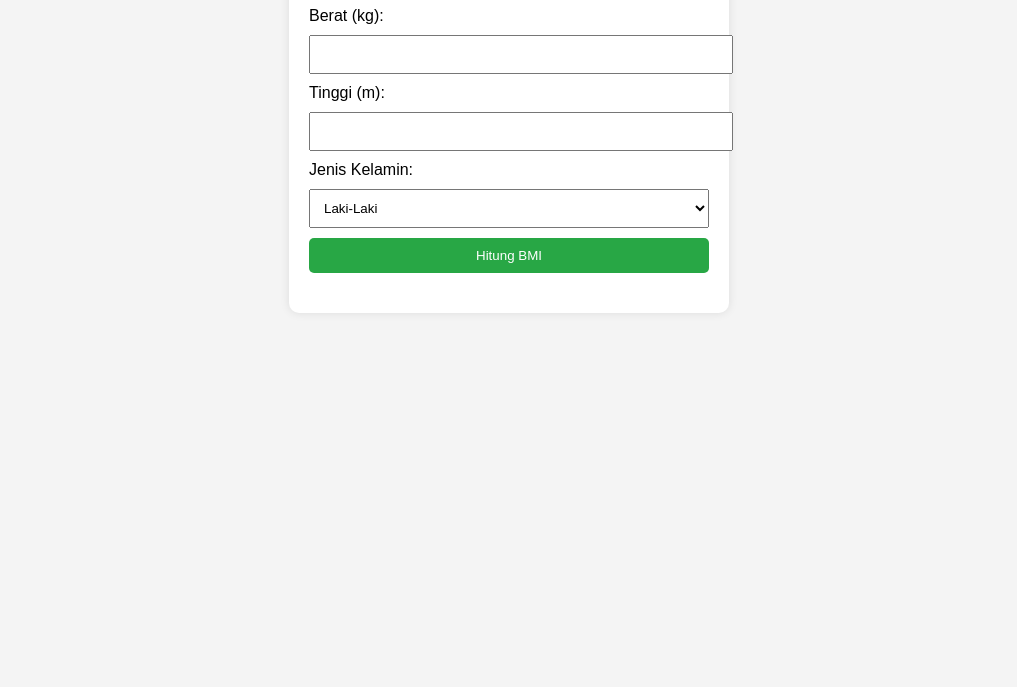
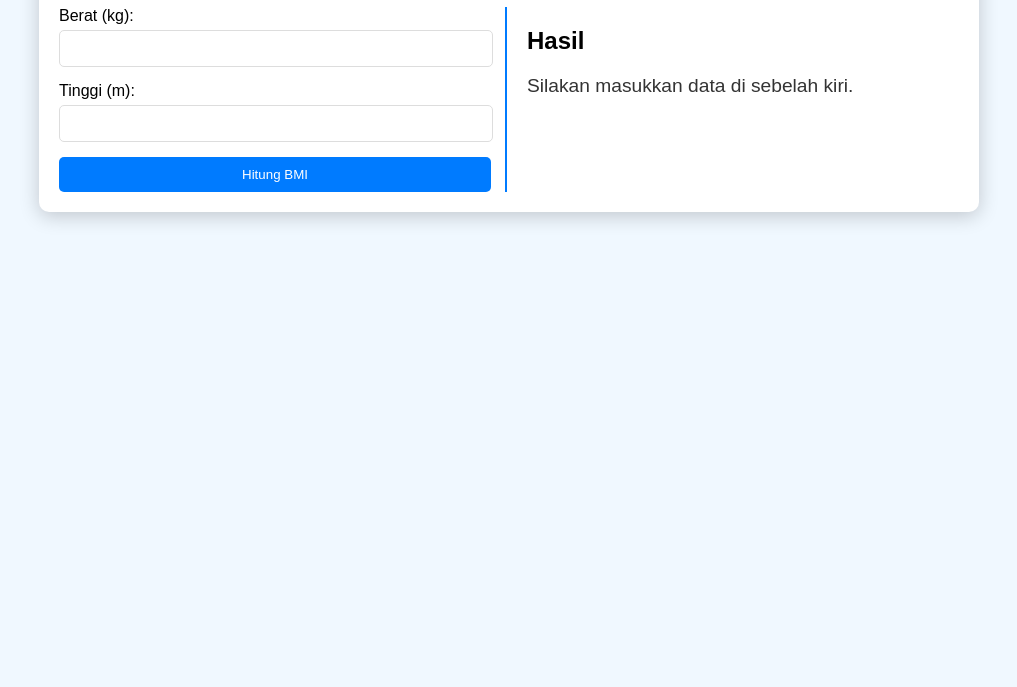
Before and after one commit to revou-fundamental-course/25-nov-24-owenhutabarat, a plain HTML site: page index.html in a window 1280 px wide. Shown: the part 113-800 px from the top of the page, without its empty margins (131-1148 px from the left). Drawn offline with Linux system fonts and the light colour scheme; files that its build step writes are made by us from their sources; files whose address does not match are found by name.

Commit message:
create index script dan style css

```diff
--- a/index.html
+++ b/index.html
@@ -9,23 +9,25 @@
 <body>
     <div class="container">
         <h1>Kalkulator BMI</h1>
+        <div class="content">
+            <div class="form-container">
                 <form id="bmiForm">
+                    <div class="input-group">
                         <label for="weight">Berat (kg):</label>
                         <input type="number" id="weight" required>
-
+                    </div>
+                    <div class="input-group">
                         <label for="height">Tinggi (m):</label>
                         <input type="number" id="height" step="0.01" required>
-
-            <label for="gender">Jenis Kelamin:</label>
-            <select id="gender" required>
-                <option value="male">Laki-Laki</option>
-                <option value="female">Wanita</option>
-            </select>
-
+                    </div>
                     <button type="submit">Hitung BMI</button>
                 </form>
-
-        <div id="result"></div>
+            </div>
+            <div class="result-container">
+                <h2>Hasil</h2>
+                <div id="result">Silakan masukkan data di sebelah kiri.</div>
+            </div>
+        </div>
     </div>
 
     <script src="js/script.js"></script>
--- a/script.js
+++ b/script.js
@@ -1,27 +1,20 @@
-// Mendapatkan elemen dari DOM
 const bmiForm = document.getElementById('bmiForm');
 const resultDiv = document.getElementById('result');
 
-// Menangani pengiriman formulir
 bmiForm.addEventListener('submit', function(event) {
-    event.preventDefault(); // Mencegah pengiriman formulir standar
+    event.preventDefault();
 
-    // Mengambil nilai dari input
     const weight = parseFloat(document.getElementById('weight').value);
     const height = parseFloat(document.getElementById('height').value);
-    const gender = document.getElementById('gender').value;
 
-    // Validasi input
     if (weight <= 0 || height <= 0) {
         resultDiv.innerHTML = "Silakan masukkan berat dan tinggi yang valid.";
         return;
     }
 
-    // Menghitung BMI
     const bmi = weight / (height * height);
     let category;
 
-    // Menentukan kategori BMI
     if (bmi < 18.5) {
         category = "Kekurangan berat badan";
     } else if (bmi >= 18.5 && bmi < 24.9) {
@@ -32,6 +25,5 @@ bmiForm.addEventListener('submit', function(event) {
         category = "Kegemukan (Obesitas)";
     }
 
-    // Menampilkan hasil
-    resultDiv.innerHTML = `BMI Anda adalah ${bmi.toFixed(2)} (${category}) untuk ${gender === 'male' ? 'Laki-Laki' : 'Wanita'}.`;
+    resultDiv.innerHTML = `BMI Anda adalah <strong>${bmi.toFixed(2)}</strong> (${category}).`;
 });
--- a/style.css
+++ b/style.css
@@ -1,48 +1,64 @@
 body {
     font-family: Arial, sans-serif;
-    background-color: #f4f4f4;
+    background-color: #f0f8ff;
     margin: 0;
     padding: 20px;
 }
 
 .container {
-    max-width: 400px;
+    max-width: 900px;
     margin: auto;
     background: white;
     padding: 20px;
     border-radius: 10px;
-    box-shadow: 0 0 10px rgba(0, 0, 0, 0.1);
+    box-shadow: 0 4px 20px rgba(0, 0, 0, 0.2);
 }
 
 h1 {
     text-align: center;
 }
 
-label {
-    margin-top: 10px;
+.content {
+    display: flex;
+    justify-content: space-between;
 }
 
-input, select {
-    width: 100%;
+.form-container, .result-container {
+    width: 48%;
+}
+
+.input-group {
+    margin-bottom: 15px;
+}
+
+label {
+    display: block;
+    margin-bottom: 5px;
+}
+
+input {
+    width: calc(100% - 20px);
     padding: 10px;
-    margin: 10px 0;
+    border: 1px solid #ddd;
+    border-radius: 5px;
 }
 
 button {
     width: 100%;
     padding: 10px;
-    background-color: #28a745;
+    background-color: #007bff;
     color: white;
     border: none;
     border-radius: 5px;
-    cursor: pointer;
 }
 
-button:hover {
-    background-color: #218838;
+.result-container {
+    border-left: 2px solid #007bff;
+    padding-left: 20px;
 }
 
 #result {
     margin-top: 20px;
-    text-align: center;
+    font-size: 1.2em;
+    color: #333;
 }
```
Lines whose indentation alone changed are shown as unchanged.
